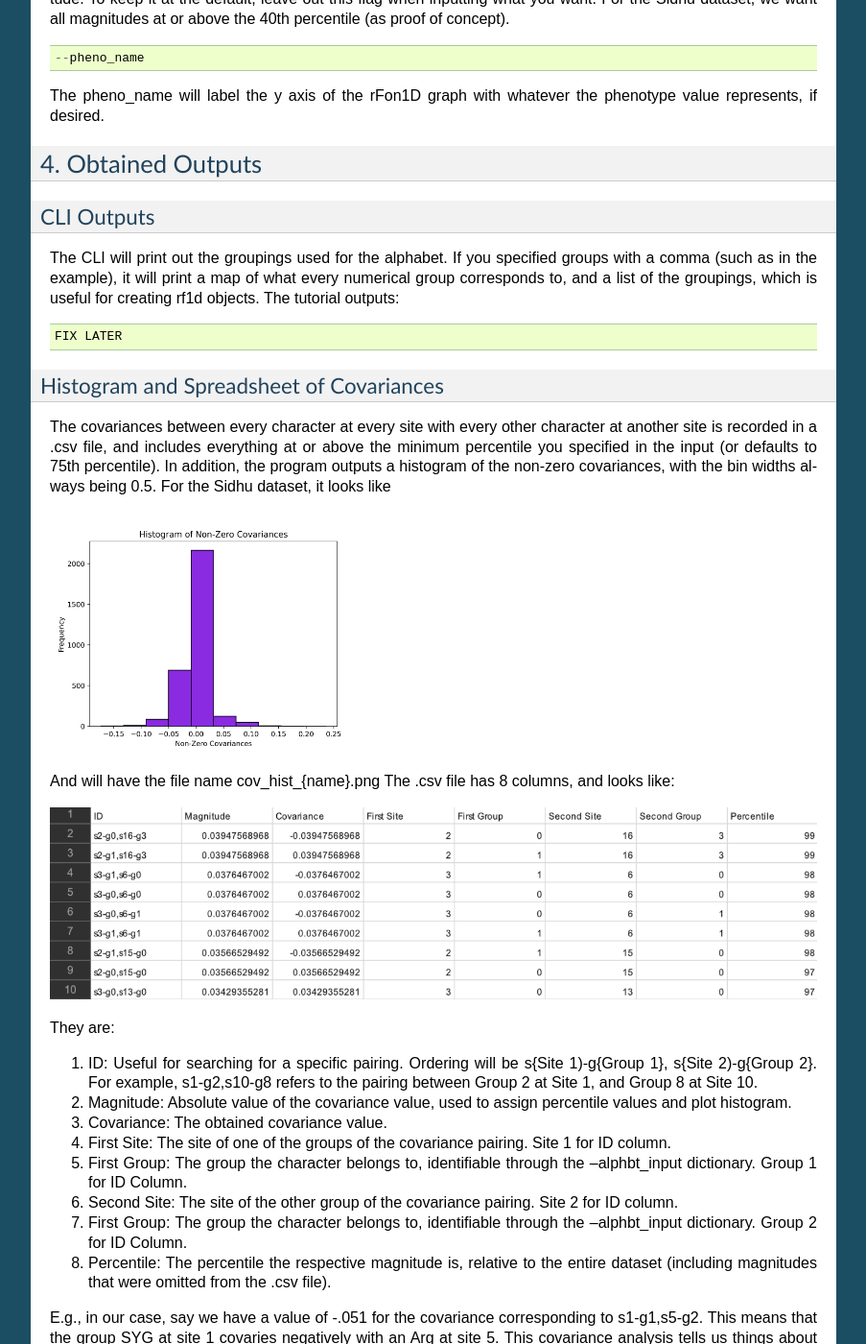
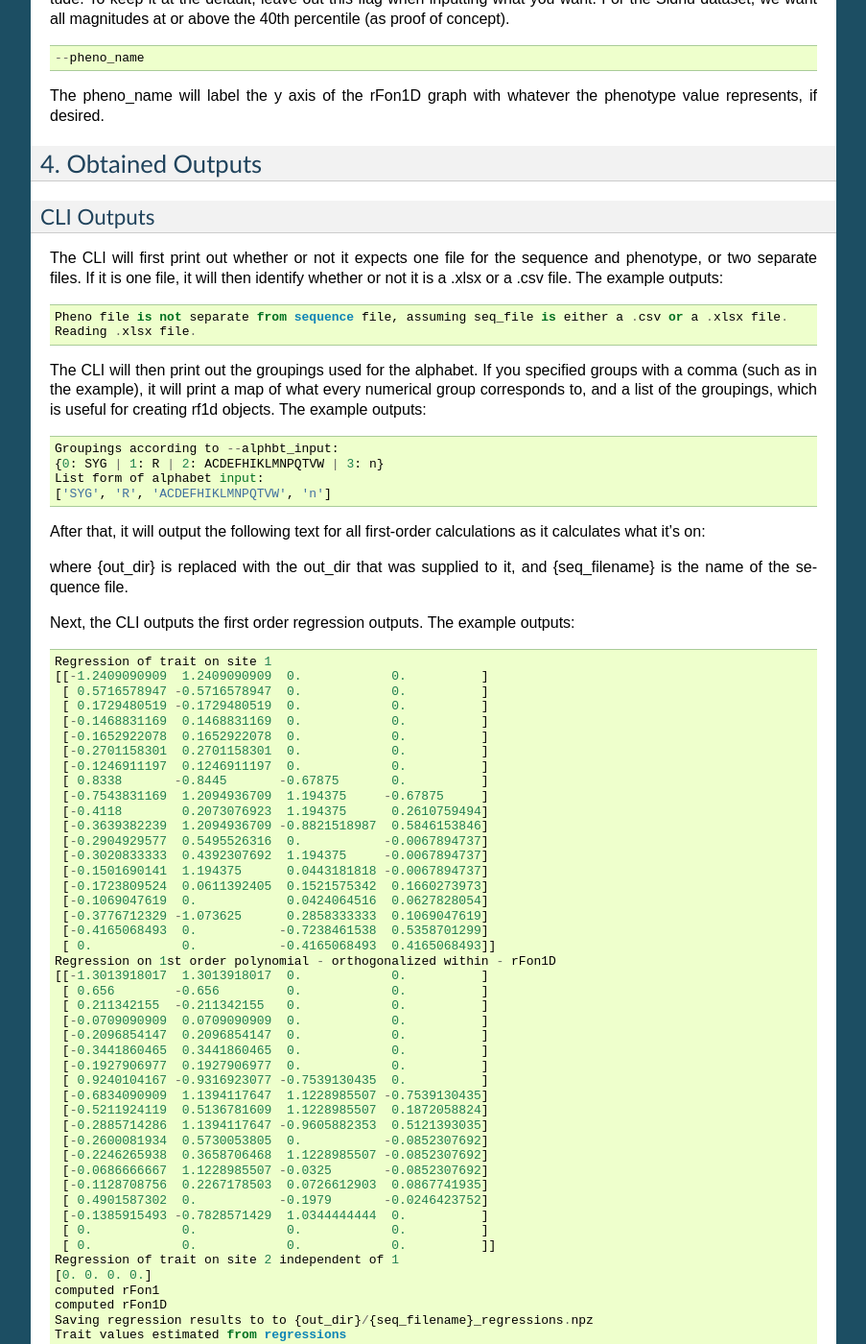
Before and after one commit to snafees/ortho_seqs, a Sphinx documentation site: the page built from docs/source/tutorial.rst, in a window 1280 px wide and 1400 px high, scrolled down 2996 px. Shown: the whole window at 96% size, without its empty margins (198-1101 px from the left). Built offline with Sphinx 7.4.7, drawn with Linux system fonts in a browser that asks for light colours; some of the changed text lies outside the part shown.

Commit message:
Finished CLI output section of tutorial

```diff
--- a/docs/source/tutorial.rst
+++ b/docs/source/tutorial.rst
@@ -136,12 +136,126 @@ The pheno_name will label the y axis of the rFon1D graph with whatever the pheno
 +++++++++
 CLI Outputs
 +++++++++
-The CLI will print out the groupings used for the alphabet. If you specified groups with a comma (such as in the example), it will print a map of what every numerical group corresponds to, and a list of the groupings, which is useful for creating rf1d objects.
-The tutorial outputs:
+
+The CLI will first print out whether or not it expects one file for the sequence and phenotype, or two separate files. If it is one file, it will then identify whether or not it is a .xlsx or a .csv file.
+The example outputs:
 
 .. code-block::
 
-  FIX LATER
+  Pheno file is not separate from sequence file, assuming seq_file is either a .csv or a .xlsx file.
+  Reading .xlsx file.
+
+The CLI will then print out the groupings used for the alphabet. If you specified groups with a comma (such as in the example), it will print a map of what every numerical group corresponds to, and a list of the groupings, which is useful for creating rf1d objects.
+The example outputs:
+
+.. code-block::
+
+  Groupings according to --alphbt_input:
+  {0: SYG | 1: R | 2: ACDEFHIKLMNPQTVW | 3: n}
+  List form of alphabet input:
+  ['SYG', 'R', 'ACDEFHIKLMNPQTVW', 'n']
+
+After that, it will output the following text for all first-order calculations as it calculates what it's on:
+
+.. code-block:
+
+  computed mean
+  computed variance
+  computed covariance
+  saved covariance histogram as {out_dir}/cov_hist_{seq_filename}.png
+  Saved covariance data frame as {out_dir}/cov_data_frame_{seq_filename}.csv
+  computed reg11
+  computed Pa: first order orthogonalized within each vector
+  computed P1i1
+  computed varP1i1
+  computed cov11i1
+  computed reg11i1
+  computed Pa1i1
+  computed P1D
+  computed varP1D
+  Saving to {out_dir}/{seq_filename}.npz
+  Saving to {out_dir}/{seq_filename}_covs_with_F.npz
+
+where {out_dir} is replaced with the out_dir that was supplied to it, and {seq_filename} is the name of the sequence file.
+
+Next, the CLI outputs the first order regression outputs.
+The example outputs:
+
+.. code-block::
+
+  Regression of trait on site 1
+  [[-1.2409090909  1.2409090909  0.            0.          ]
+   [ 0.5716578947 -0.5716578947  0.            0.          ]
+   [ 0.1729480519 -0.1729480519  0.            0.          ]
+   [-0.1468831169  0.1468831169  0.            0.          ]
+   [-0.1652922078  0.1652922078  0.            0.          ]
+   [-0.2701158301  0.2701158301  0.            0.          ]
+   [-0.1246911197  0.1246911197  0.            0.          ]
+   [ 0.8338       -0.8445       -0.67875       0.          ]
+   [-0.7543831169  1.2094936709  1.194375     -0.67875     ]
+   [-0.4118        0.2073076923  1.194375      0.2610759494]
+   [-0.3639382239  1.2094936709 -0.8821518987  0.5846153846]
+   [-0.2904929577  0.5495526316  0.           -0.0067894737]
+   [-0.3020833333  0.4392307692  1.194375     -0.0067894737]
+   [-0.1501690141  1.194375      0.0443181818 -0.0067894737]
+   [-0.1723809524  0.0611392405  0.1521575342  0.1660273973]
+   [-0.1069047619  0.            0.0424064516  0.0627828054]
+   [-0.3776712329 -1.073625      0.2858333333  0.1069047619]
+   [-0.4165068493  0.           -0.7238461538  0.5358701299]
+   [ 0.            0.           -0.4165068493  0.4165068493]]
+  Regression on 1st order polynomial - orthogonalized within - rFon1D
+  [[-1.3013918017  1.3013918017  0.            0.          ]
+   [ 0.656        -0.656         0.            0.          ]
+   [ 0.211342155  -0.211342155   0.            0.          ]
+   [-0.0709090909  0.0709090909  0.            0.          ]
+   [-0.2096854147  0.2096854147  0.            0.          ]
+   [-0.3441860465  0.3441860465  0.            0.          ]
+   [-0.1927906977  0.1927906977  0.            0.          ]
+   [ 0.9240104167 -0.9316923077 -0.7539130435  0.          ]
+   [-0.6834090909  1.1394117647  1.1228985507 -0.7539130435]
+   [-0.5211924119  0.5136781609  1.1228985507  0.1872058824]
+   [-0.2885714286  1.1394117647 -0.9605882353  0.5121393035]
+   [-0.2600081934  0.5730053805  0.           -0.0852307692]
+   [-0.2246265938  0.3658706468  1.1228985507 -0.0852307692]
+   [-0.0686666667  1.1228985507 -0.0325       -0.0852307692]
+   [-0.1128708756  0.2267178503  0.0726612903  0.0867741935]
+   [ 0.4901587302  0.           -0.1979       -0.0246423752]
+   [-0.1385915493 -0.7828571429  1.0344444444  0.          ]
+   [ 0.            0.            0.            0.          ]
+   [ 0.            0.            0.            0.          ]]
+  Regression of trait on site 2 independent of 1
+  [0. 0. 0. 0.]
+  computed rFon1
+  computed rFon1D
+  Saving regression results to to {out_dir}/{seq_filename}_regressions.npz
+  Trait values estimated from regressions
+  [0, 0, 0, 0, 0, 0, 0, 0, 0, 0, 0, 0, 0, 0, 0, 0, 0, 0, 0, 0, 0, 0, 0, 0, 0, 0, 0, 0, 0, 0, 0, 0, 0, 0, 0, 0, 0, 0, 0, 0, 0, 0, 0, 0, 0, 0, 0, 0, 0, 0, 0, 0, 0, 0, 0, 0, 0, 0, 0, 0, 0, 0, 0, 0, 0, 0, 0, 0, 0, 0, 0, 0, 0, 0, 0, 0, 0, 0, 0, 0, 0]
+
+After that, the CLI will create an rf1d object, and present the rf1d.summary() and rf1d.barplot() function outputs.
+The example returns:
+
+.. code-block::
+
+  rf1d Object:
+
+  Number of sites: 19
+  Number of dimensions: 4
+  Alphabet input: ['SYG', 'R', 'ACDEFHIKLMNPQTVW', 'n']
+  Molecule: protein
+
+  Phenotype represents IC50 values
+  Highest rFon1D magnitudes:
+  -1.3014	Site: 0		Key: SYG
+  1.3014	Site: 0		Key: R
+  1.1394	Site: 8		Key: R
+  1.1394	Site: 10		Key: R
+  1.1229	Site: 9		Key: ACDEFHIKLMNPQTVW
+  1.1229	Site: 12		Key: ACDEFHIKLMNPQTVW
+  1.1229	Site: 8		Key: ACDEFHIKLMNPQTVW
+  1.1229	Site: 13		Key: R
+  1.0344	Site: 16		Key: ACDEFHIKLMNPQTVW
+  -0.9606	Site: 10		Key: ACDEFHIKLMNPQTVW
+  saved regression graph as {out_dir}/rFon1D_Regressions_of_{phenotype}_values.png
 
 +++++++++
 Histogram and Spreadsheet of Covariances
```
